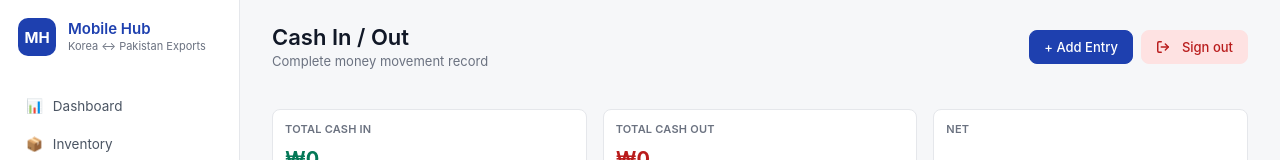
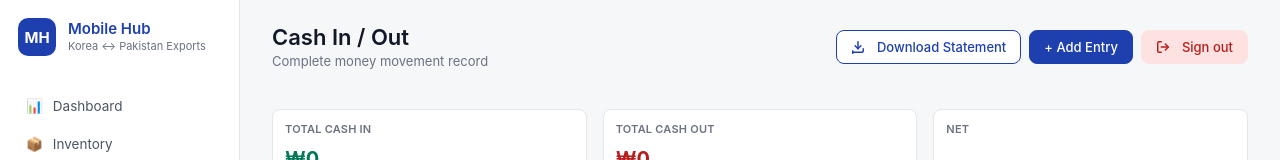
Before and after one commit to Matee-ul-razaa/Mobile_Hub, a React (Vite) app in the folder frontend/: page /cashflow in a window 1280 px wide. Shown: the top 160 px of the page. Built offline with nearby package versions, Linux system fonts and the light colour scheme; no server answers; sample sign-in values are in the browser's storage.

Commit message:
Implement Bank Statement download feature

```diff
--- a/frontend/src/pages/Cashflow.jsx
+++ b/frontend/src/pages/Cashflow.jsx
@@ -1,10 +1,44 @@
 import React, { useState } from 'react';
 import { useData } from '../DataContext';
 import { fmtKRW } from '../utils';
+import * as XLSX from 'xlsx';
 
 const Cashflow = ({ toggleMenu, onLogout }) => {
   const { data, addCashflow, deleteCashflow } = useData();
   const [showModal, setShowModal] = useState(false);
+
+  const handleDownloadStatement = () => {
+    const reportData = allMovements.map(m => ({
+      'Date': m.date,
+      'Type': m.type === 'in' ? 'DEPOSIT' : 'WITHDRAWAL',
+      'Source / Detail': m.source,
+      'Category (Origin)': m.origin,
+      'Note': m.note,
+      'Amount (KRW)': m.amount,
+      'Balance (KRW)': 0 // We'll calculate this below
+    }));
+
+    // Calculate running balance (from oldest to newest)
+    let balance = 0;
+    const sortedOldToNew = [...reportData].reverse();
+    sortedOldToNew.forEach(row => {
+      if (row.Type === 'DEPOSIT') balance += row['Amount (KRW)'];
+      else balance -= row['Amount (KRW)'];
+      row['Balance (KRW)'] = balance;
+    });
+
+    const ws = XLSX.utils.json_to_sheet(sortedOldToNew.reverse());
+    const wb = XLSX.utils.book_new();
+    XLSX.utils.book_append_sheet(wb, ws, "Statement");
+
+    // Auto-size columns
+    const wscols = [
+      {wch: 12}, {wch: 15}, {wch: 30}, {wch: 15}, {wch: 30}, {wch: 15}, {wch: 15}
+    ];
+    ws['!cols'] = wscols;
+
+    XLSX.writeFile(wb, `MobileHub_Statement_${new Date().toISOString().slice(0,10)}.xlsx`);
+  };
 
   // Build a unified list of ALL cash movements
   const allMovements = [];
@@ -160,6 +194,14 @@ const Cashflow = ({ toggleMenu, onLogout }) => {
           </div>
         </div>
         <div style={{ display: 'flex', gap: '8px', flexWrap: 'wrap' }}>
+          <button className="btn" onClick={handleDownloadStatement} style={{ borderColor: 'var(--brand)', color: 'var(--brand)' }}>
+            <svg width="14" height="14" viewBox="0 0 24 24" fill="none" stroke="currentColor" strokeWidth="2.5" strokeLinecap="round" strokeLinejoin="round" style={{ marginRight: '6px' }}>
+              <path d="M21 15v4a2 2 0 0 1-2 2H5a2 2 0 0 1-2-2v4" />
+              <polyline points="7 10 12 15 17 10" />
+              <line x1="12" y1="15" x2="12" y2="3" />
+            </svg>
+            Download Statement
+          </button>
           <button className="btn btn-primary" onClick={() => setShowModal(true)}>+ Add Entry</button>
           <button className="btn btn-danger" onClick={onLogout}>
             <svg width="14" height="14" viewBox="0 0 24 24" fill="none" stroke="currentColor" strokeWidth="2.5" strokeLinecap="round" strokeLinejoin="round" style={{ marginRight: '6px' }}>
```
